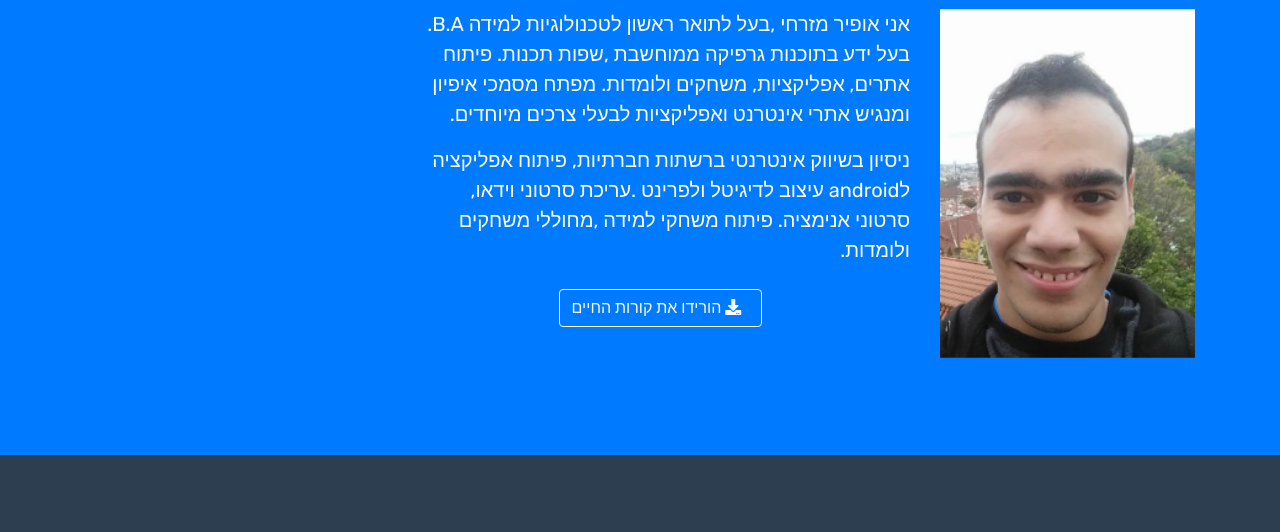
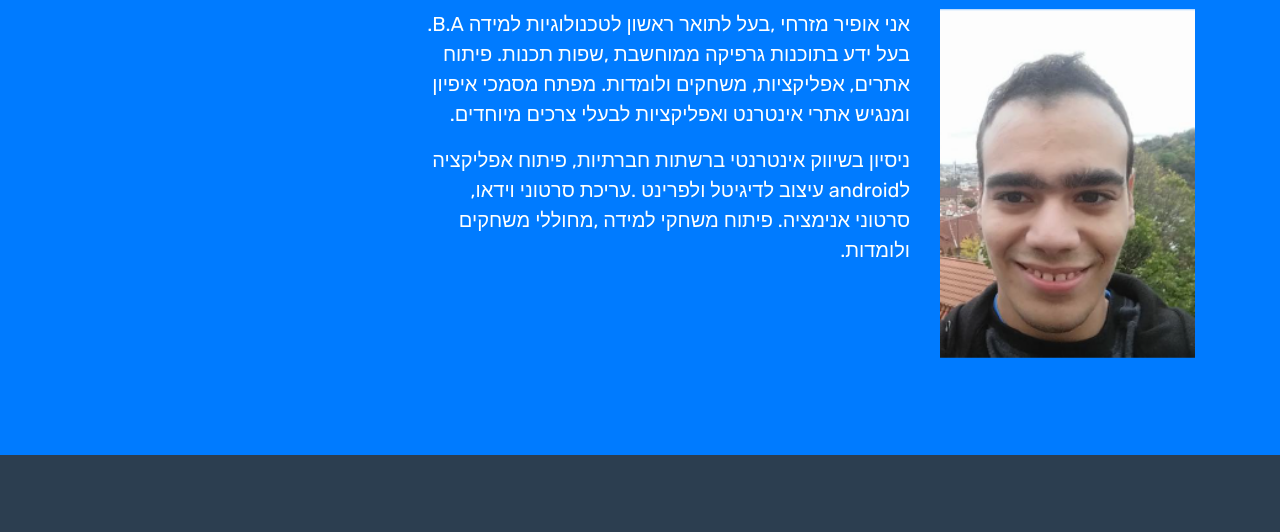
Before and after one commit to ofirm109/ofir, a website with bundled scripts: page index.html in a window 1280 px wide. Shown: the part 1870-2402 px from the top of the page. Built offline with nearby package versions, Linux system fonts and the light colour scheme; files whose address does not match are found by name.

Commit message:
Update index.html

```diff
--- a/index.html
+++ b/index.html
@@ -144,12 +144,6 @@
 
                             ניסיון בשיווק אינטרנטי ברשתות חברתיות, פיתוח אפליקציה לandroid עיצוב לדיגיטל ולפרינט .עריכת סרטוני וידאו, סרטוני אנימציה. פיתוח משחקי למידה ,מחוללי משחקים ולומדות.
                         </p>
-                        <div class="text-center mt-4 d-none d-md-block">
-                            <a class="btn btn-xl btn-outline-light" href="ofir.pdf" target="_blank">
-                                <i class="fas fa-download mr-2"></i>
-                                הורידו את קורות החיים
-                            </a>
-                        </div>
                     </div>
                 </div>
             </div>
```
